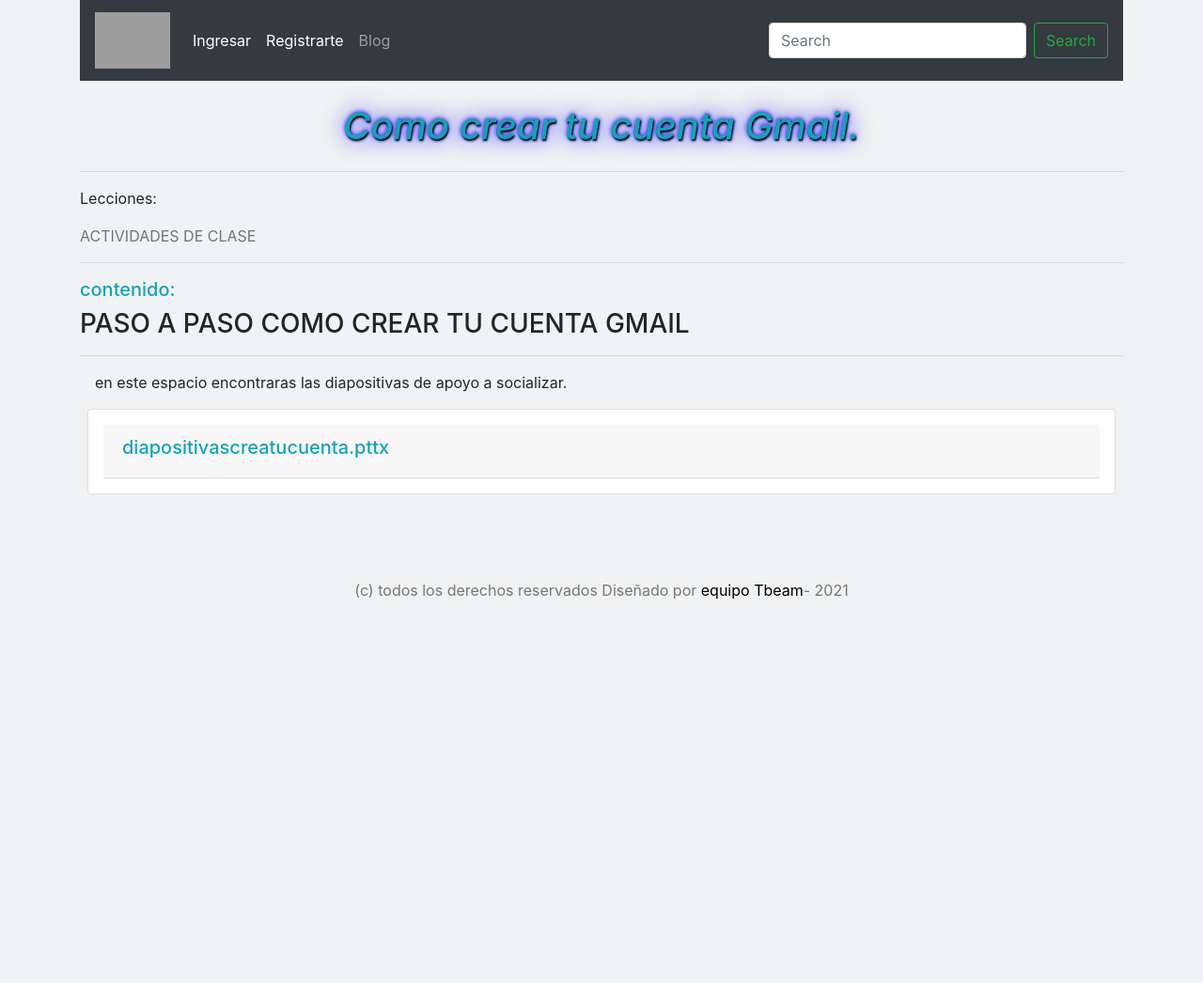
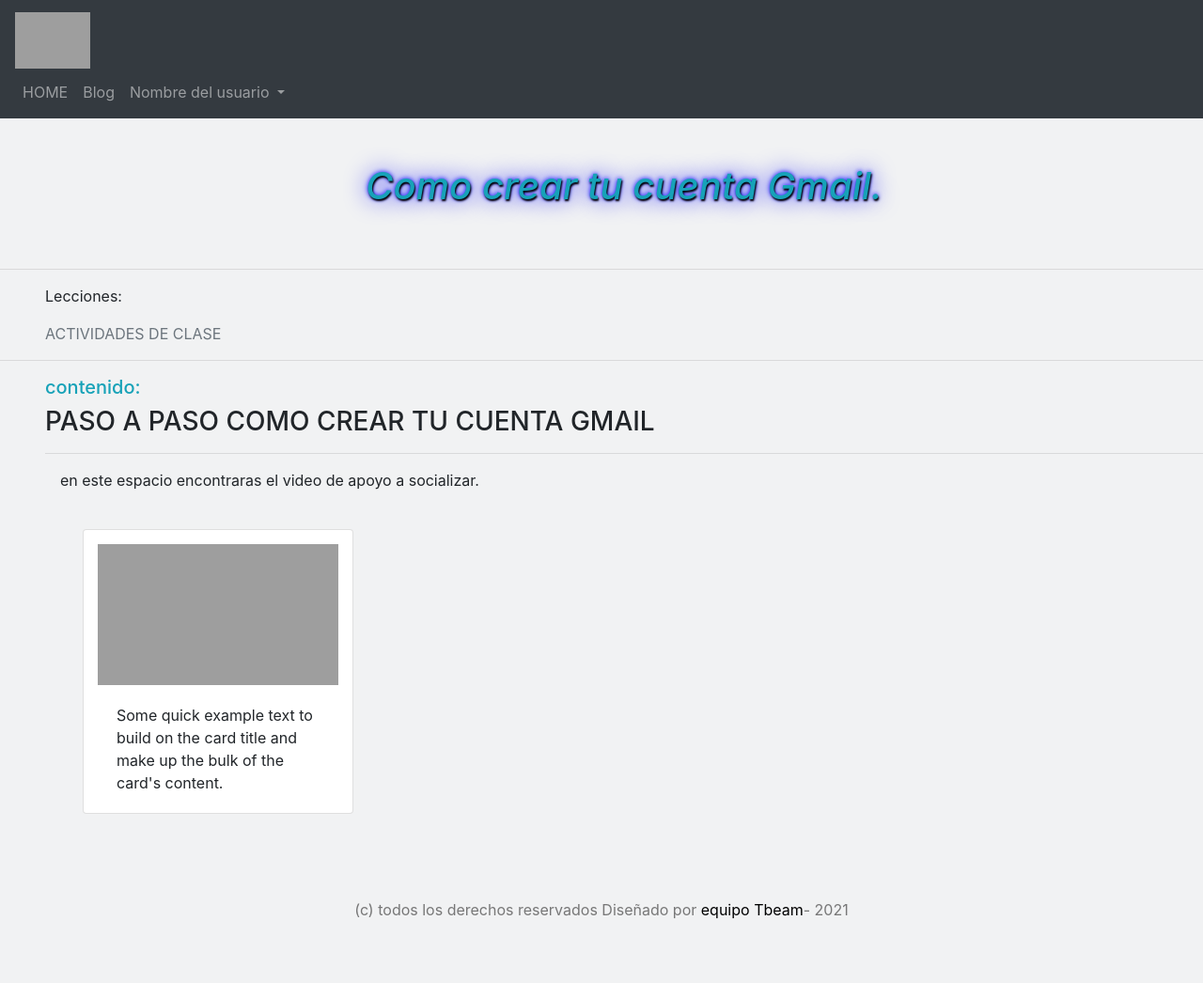
Before and after one commit to RuddyPineda/tbeam, a PHP site: page /views/moduloDos/cuentaGmail.php in a window 1280 px wide. Shown: the whole page at 94% size. Before the commit the page ends 638 px from the top, so only its background shows below. Run offline with PHP 8.4, Linux system fonts and the light colour scheme; grey boxes are pictures that could not be loaded.

Commit message:
AJUSTES: quitar container y ajustar archivos

```diff
--- a/assets/css/styles_quienessomos.css
+++ b/assets/css/styles_quienessomos.css
@@ -14,14 +14,14 @@
     cursor: pointer;
     border: transparent 4px;
 }
-  .principalpost{
-     height:auto; overflow: hidden;
-     width: 80%;
+ .header-principalpost{
+     width: 150%;
+     height: 150px; overflow: hidden;
      border: 5px transparent;
      margin: 50px auto;
  }
  .publicaciones{
-     width: 70%;
+     width: 80%;
      height: auto; overflow: hidden;
      border: 1px solid transparent;
      margin-top: 10px;
@@ -30,7 +30,7 @@
 
 
 .post{
-    width: 95%;
+    width: 85%;
     height: auto; overflow: hidden;
     padding: 7px;
     border-left-style:solid;
@@ -43,11 +43,12 @@
 .enlace-post{
     text-decoration: none;
 
+
 }
 .publicaciones .titulo-post{
     color: #8c2574;
-    font-size:22px;
-    font-family:sans-serif;
+    font: size 30px;
+    font-family: -apple-system, BlinkMacSystemFont, 'Segoe UI', Roboto, Oxygen, Ubuntu, Cantarell, 'Open Sans', 'Helvetica Neue', sans-serif;
 
 }
 .datos-publicaciones{
--- a/views/moduloDos/cuentaGmail.php
+++ b/views/moduloDos/cuentaGmail.php
@@ -10,10 +10,10 @@
      <link rel="stylesheet" href="assets/css/styles_quienessomos.css">
 </head>
 <body >
-    <div class="container">
-        <div class="row">
-            <div class="col-md-12">
+    <main>
+        <section>
             <nav class="navbar navbar-expand-lg navbar-dark bg-dark navbar-fixed-top">
+               <div id="carouselExampleIndicators" class="carousel slide" data-ride="carousel">
                     <a class="navbar-brand" href="#" >
                         <img src="assets/img/tb Logotipos.png" alt="" style="height: 60px;">
                     </a>
@@ -24,58 +24,65 @@
                        <div class="collapse navbar-collapse" id="navbarSupportedContent">
                          <ul class="navbar-nav mr-auto">
 
-                        <li class="nav-item active">
-                            <a class="nav-link" href="views/iniciarsesion.php" data-toggle="modal" data-target="#loginModal">Ingresar <span class="sr-only">(current)</span></a>
+                            <li class="nav-item">
+                                <a href="../../index.php" class="nav-link">HOME</a>
+
                             </li>
 
-                        <li class="nav-item active">
-                            <a class="nav-link" href="views/registrarte.php" data-toggle="modal" data-target="#registerModal">Registrarte</a>
-                        </li>
 
                             <li class="nav-item">
                                 <a href="views/blog.php" class="nav-link">Blog</a>
 
                             </li>
+                            <li class="nav-item dropdown">
+                                <a class="nav-link dropdown-toggle" href="#" id="navbarDropdown" role="button" data-toggle="dropdown" aria-expanded="false">
+                                Nombre del usuario
+                                </a>
+                                <div class="dropdown-menu" aria-labelledby="navbarDropdown">
+                                   <a class="dropdown-item" href="#">Cambiar contraseña</a>
+                                   <a class="dropdown-item" href="#">cerrar sesion</a>
+                                   <div class="dropdown-divider"></div>
+                                   <a class="dropdown-item" href="#">Something else here</a>
+                                </div>
+                            </li>
 
                         </ul>
-                           <form class="form-inline my-2 my-lg-0">
-                        <input class="form-control mr-sm-2" type="search" placeholder="Search" aria-label="Search">
-                        <button class="btn btn-outline-success my-2 my-sm-0" type="submit">Search</button>
-                           </form>
+
                        </div>
                 </nav>
             </div>
-        </div>
-    </div>
-    <div class="container">
+       </section>
+     </main>
     <head>
-    <h1 class=" m-3 p-2 d-block text-info font-italic">Como crear tu cuenta Gmail.</h1> <hr>
-    <p>Lecciones:</p>
-    <p class="text-secondary">ACTIVIDADES DE CLASE</p> <hr>
+    <h1 class=" ml-5 p-5 d-block text-info font-italic">Como crear tu cuenta Gmail.</h1> <hr>
+    <p class="ml-5">Lecciones:</p>
+    <p class=" ml-5 text-secondary">ACTIVIDADES DE CLASE</p> <hr>
     </head>
 
-  <section>
+    <section class="ml-5">
 
         <div id="contenidogmail">
          <h5 class="text-info sm ">contenido:</h5>
          <h3 class=" d-block bg-ligth text-black">PASO A PASO COMO CREAR TU CUENTA GMAIL</h3> <hr>
-         <p class="m-3">en este espacio encontraras las diapositivas de apoyo a socializar.</p>
+         <p class="m-3">en este espacio encontraras el video de apoyo a socializar.</p>
 
          </div>
-    <div class="card m-2 p-3">
-          <div class="card-header" role="tab">
-             <h5>
-             <a href="#"  class="text-info" data-toggle="collapse" data-parent="#accordion" aria-expanded="true">diapositivascreatucuenta.pttx </a>
-             </h5>
+         <div class="card col-md-3" style="width: 18rem;">
+                    <iframe style="padding-top: 15px" width="100%" height="auto" src="https://www.youtube.com/watch?v=1DCZXDNtj40" title="YouTube video player" frameborder="0" allow="accelerometer; autoplay; clipboard-write; encrypted-media; gyroscope; picture-in-picture" allowfullscreen></iframe>
+                        <!-- <img class="card-img-top" src="/assets/img/tb2.jpg" alt="Card image cap"> -->
+                        <div class="card-body">
+                            <p class="card-text">Some quick example text to build on the card title and make up the bulk of the card's content.</p>
                         </div>
 
 
         </div>
 
     </section>
-</div>
- <div class="container">
-<footer style="background:ligth; margin-top:40px">
+
+
+</body>
+
+<footer style="background:ligth; margin-top:15px">
     <div class="row footer_father" >
         <div id="pie">
             <div id="centro-pie">
@@ -84,10 +91,9 @@
                      <a href="gmail: plataformatbeam@gmail.com" class="gmail">equipo Tbeam</a>- 2021
                 </p>
            </div>
-
        </div>
     </div>
+    <script src="https://cdn.jsdelivr.net/npm/jquery@3.5.1/dist/jquery.slim.min.js" integrity="sha384-DfXdz2htPH0lsSSs5nCTpuj/zy4C+OGpamoFVy38MVBnE+IbbVYUew+OrCXaRkfj" crossorigin="anonymous"></script>
+    <script src="https://cdn.jsdelivr.net/npm/bootstrap@4.6.1/dist/js/bootstrap.bundle.min.js" integrity="sha384-fQybjgWLrvvRgtW6bFlB7jaZrFsaBXjsOMm/tB9LTS58ONXgqbR9W8oWht/amnpF" crossorigin="anonymous"></script>
 </footer>
- </div>
-</body>
 </html>
```
Also changed, not shown: index.php (+7 -8 lines), views/about.php (+18 -22 lines), views/blog.php (+21 -21 lines), views/courses.php (+18 -13 lines), views/index.php (+6 -6 lines), views/moduloDos/contenidoVideo.php (+33 -25 lines), views/moduloDos/cuestionarytwo.php (+2 -10 lines), views/moduloThree/cuestionarythree.php (+4 -9 lines), views/moduloThree/personalizacionGmail.php (+27 -24 lines), views/moduloUno/conociendoGmail.php (+25 -17 lines), views/moduloUno/cuestionaryone.php (+7 -11 lines), views/moduloUno/entornoGmail.php (+20 -16 lines). Lines whose indentation alone changed are shown as unchanged.
